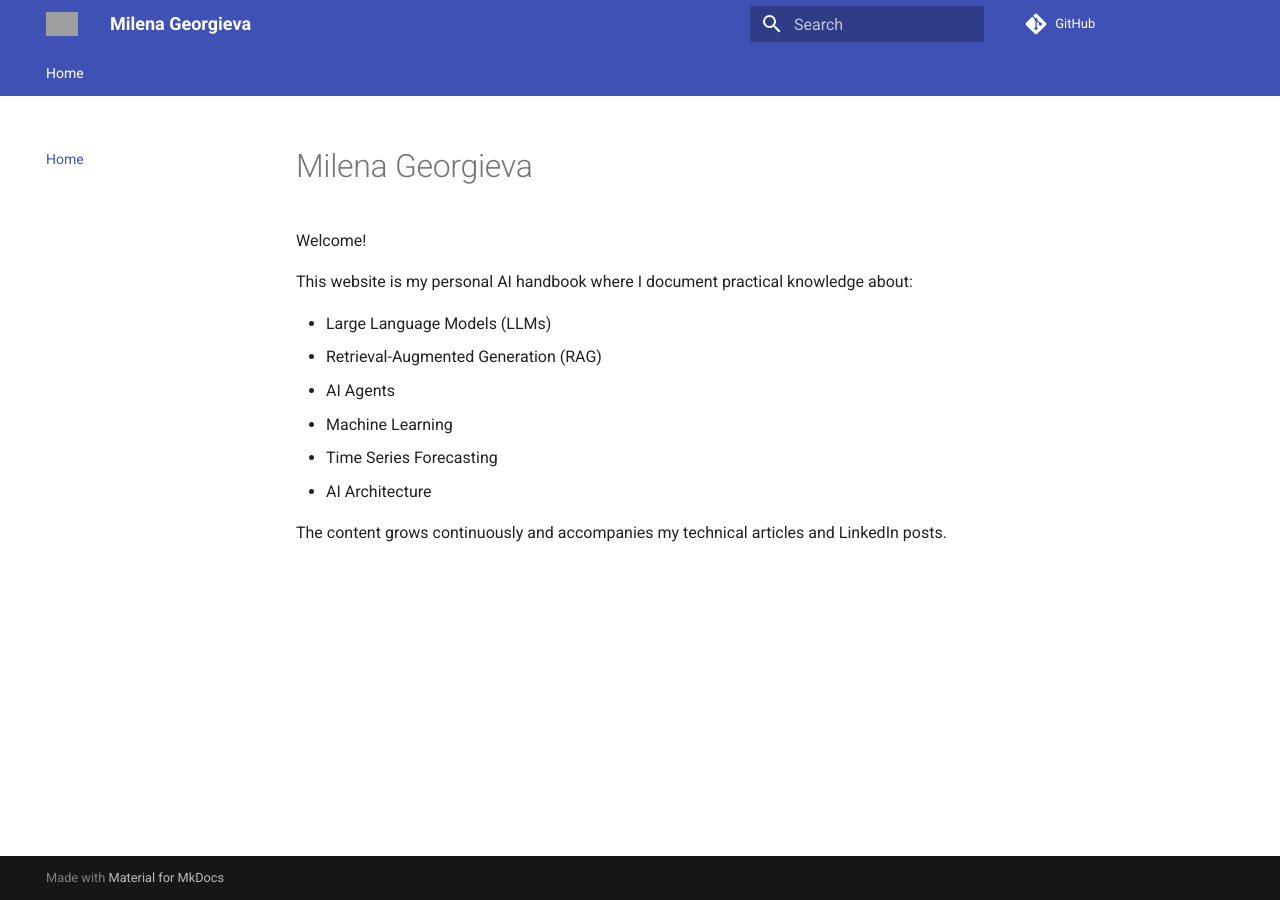
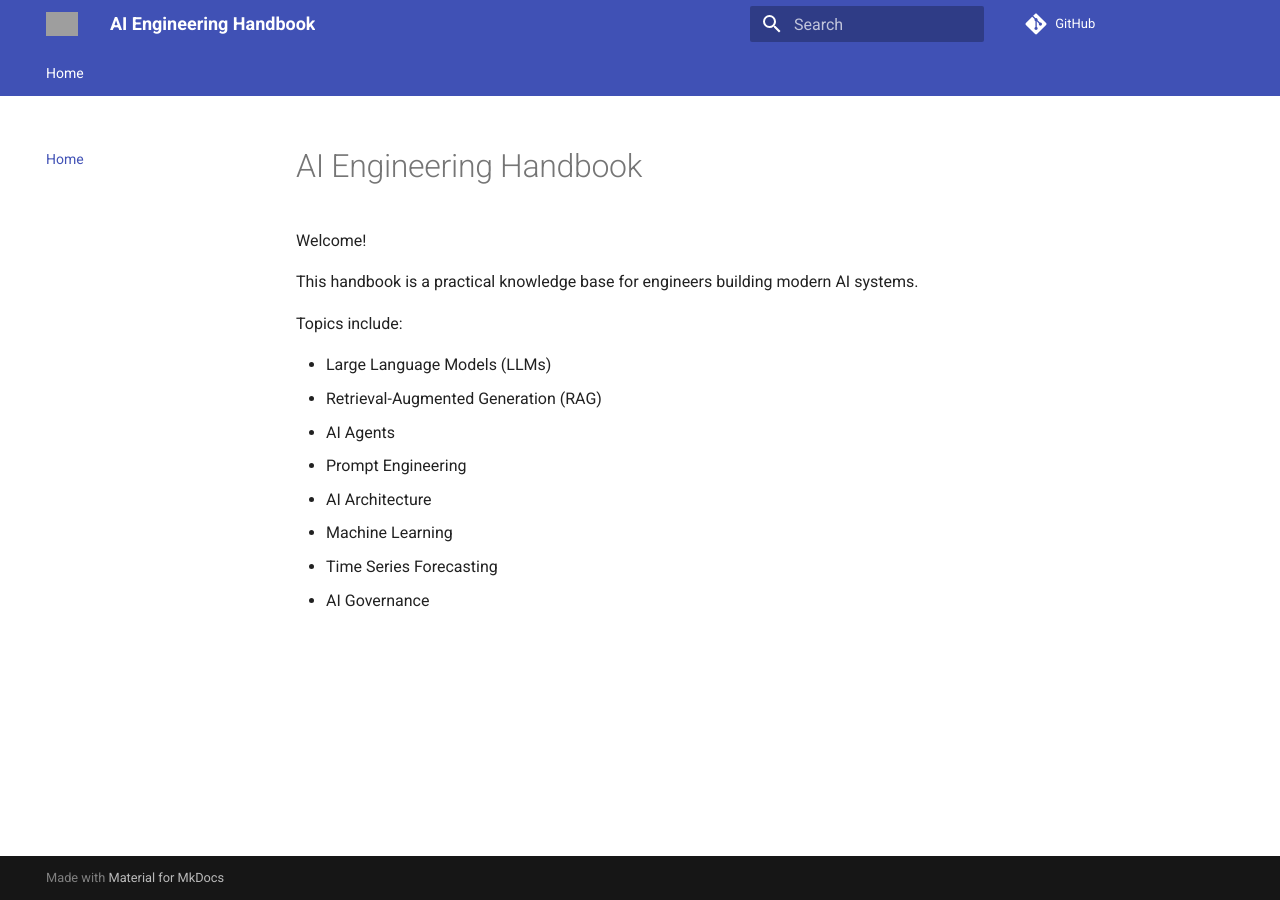
Before and after one commit to mimitheone/milenageorgieva.tech, an MkDocs documentation site: the page built from docs/index.md, in a window 1280 px wide. Built offline with MkDocs 1.6.1 and Material for MkDocs 9.7.7, drawn with Linux system fonts in a browser that asks for light colours; comment, search, counter and statistics services are not loaded; grey boxes are pictures that could not be loaded.

Commit message:
Add initial AI Handbook documentation structure.
Introduce section index pages for LLMs, RAG, agents, and related topics, and update the site title and home page to reflect the handbook.

```diff
--- a/docs/index.md
+++ b/docs/index.md
@@ -1,14 +1,16 @@
-# Milena Georgieva
+# AI Engineering Handbook
 
 Welcome!
 
-This website is my personal AI handbook where I document practical knowledge about:
+This handbook is a practical knowledge base for engineers building modern AI systems.
+
+Topics include:
 
 - Large Language Models (LLMs)
 - Retrieval-Augmented Generation (RAG)
 - AI Agents
+- Prompt Engineering
+- AI Architecture
 - Machine Learning
 - Time Series Forecasting
-- AI Architecture
-
-The content grows continuously and accompanies my technical articles and LinkedIn posts.
+- AI Governance
--- a/mkdocs.yml
+++ b/mkdocs.yml
@@ -1,5 +1,5 @@
-site_name: Milena Georgieva
-site_description: AI Architect | LLMs | RAG | AI Agents | Time Series
+site_name: AI Engineering Handbook
+site_description: Practical guide to LLMs, RAG, AI Agents, Machine Learning and AI Architecture
 site_url: https://milenageorgieva.tech
 repo_url: https://github.com/mimitheone/milenageorgieva.tech
 repo_name: GitHub
```
Also changed, not shown: docs/agents/index.md (added, +3 -0 lines), docs/ai-act/index.md (added, +3 -0 lines), docs/ai-architecture/index.md (added, +3 -0 lines), docs/frameworks/index.md (added, +3 -0 lines), docs/glossary/index.md (added, +3 -0 lines), docs/llm/index.md (added, +3 -0 lines), docs/machine-learning/index.md (added, +3 -0 lines), docs/playground/index.md (added, +3 -0 lines), docs/prompt-engineering/index.md (added, +3 -0 lines), docs/rag/index.md (added, +3 -0 lines), docs/time-series/index.md (added, +3 -0 lines), docs/tutorials/index.md (added, +3 -0 lines), docs/vector-databases/index.md (added, +3 -0 lines).
